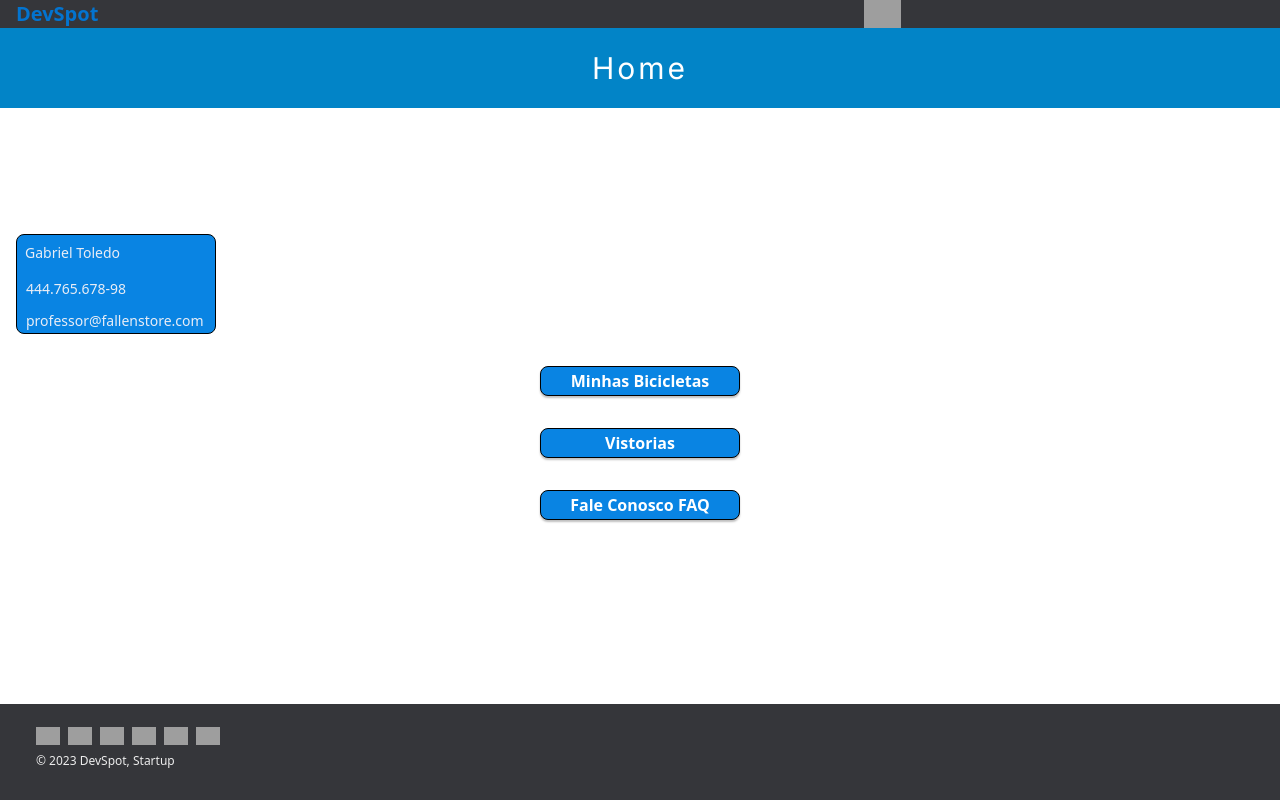
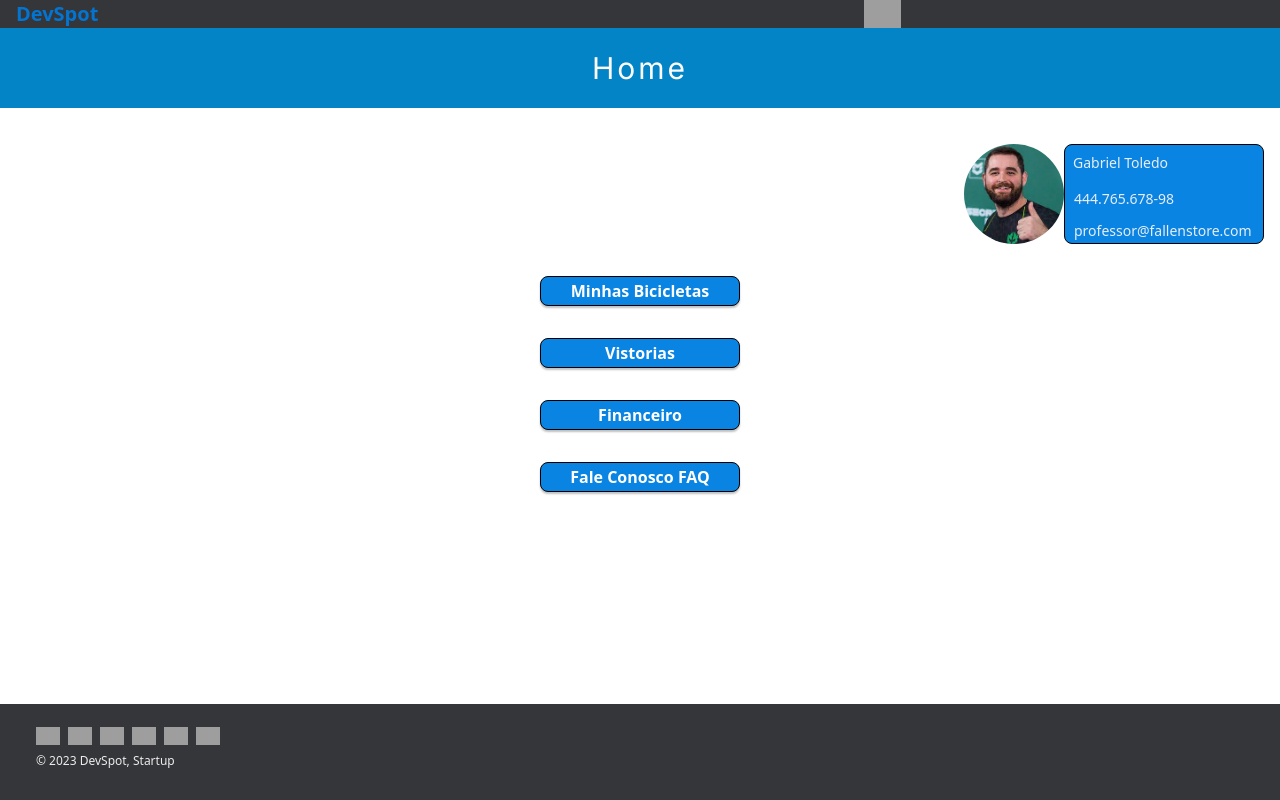
Before and after one commit to kelving0mes/devspot-app, a Next.js app: page / in a window 1280 px wide. Built offline with nearby package versions, Linux system fonts and the light colour scheme; grey boxes are pictures that could not be loaded.

Commit message:
Page almost done

```diff
--- a/src/app/page.js
+++ b/src/app/page.js
@@ -8,7 +8,15 @@ export default function Home() {
     <main className="bg-white flex flex-col min-h-screen">
       <Header text="Home" />
       <div className="flex mt-9">
-        <div style={{ marginTop: '90px' }} className="ml-4">
+        <div className="ml-auto mr-4 flex">
+          <img
+            src="fallen.jpg"
+            style={{
+              width: '100px',
+              height: '100px',
+              borderRadius: '50%'
+            }}
+          />
           <UserInfoCard
             name="Gabriel Toledo"
             cpf="444.765.678-98"
@@ -18,6 +26,7 @@ export default function Home() {
       </div>
       <Button1 width="120px" height="40px" texto="Minhas Bicicletas" />
       <Button1 width="150px" height="50px" texto="Vistorias" />
+      <Button1 width="150px" height="50px" texto="Financeiro" />
       <Button1 width="100px" height="30px" texto="Fale Conosco FAQ" />
       <Footer/>
     </main>
```
Also changed, not shown: public/fallen.jpg (added).
